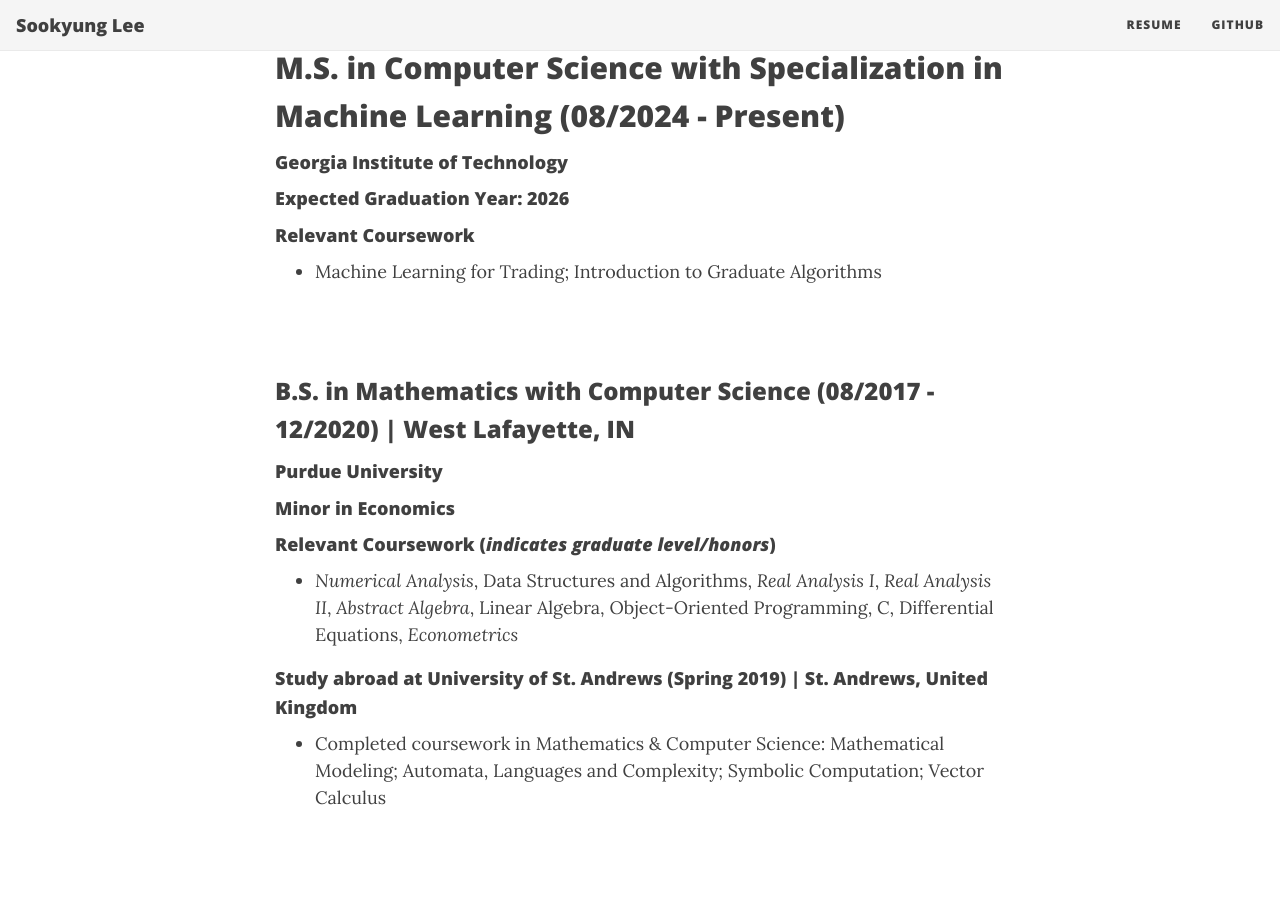
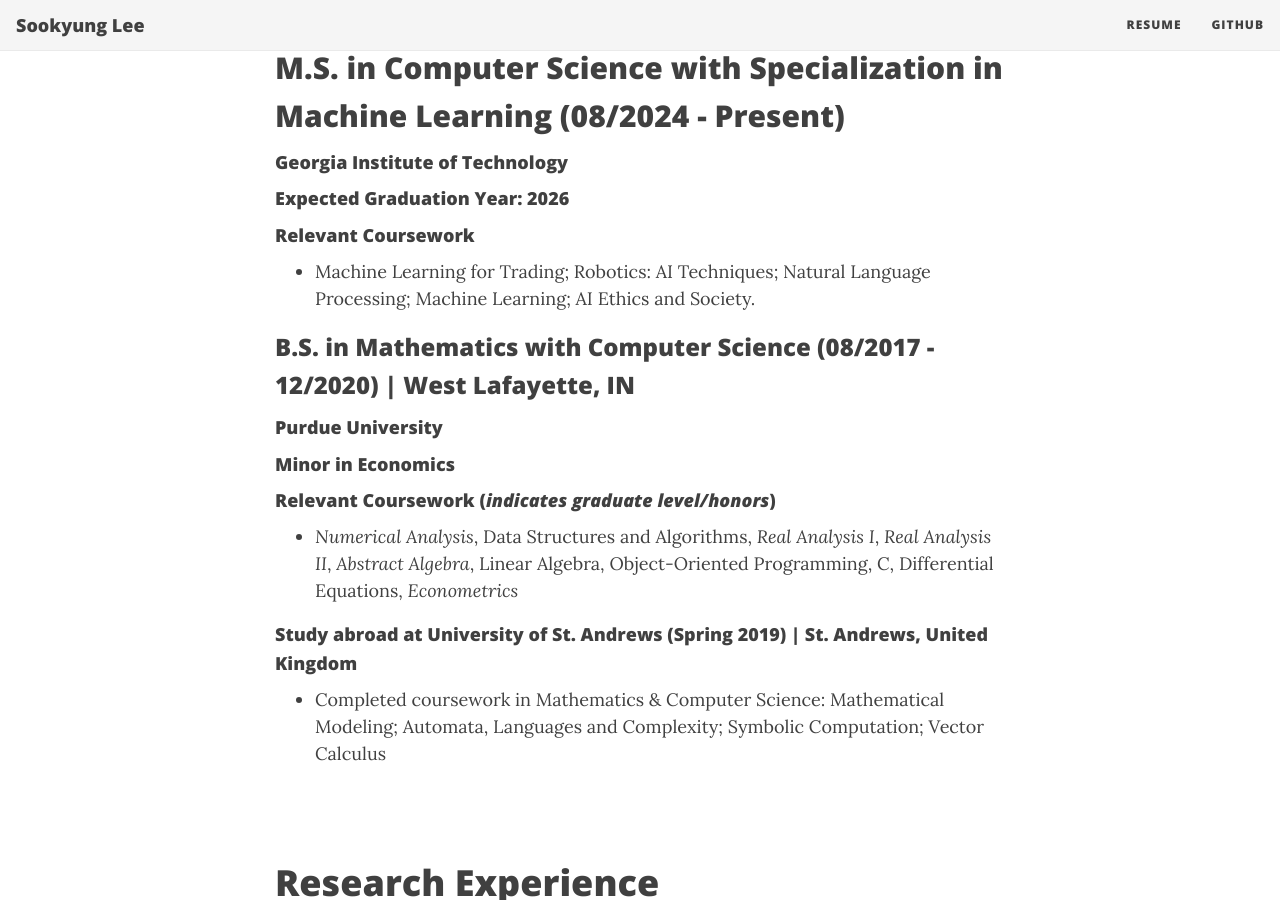
Before and after one commit to sklee16/sklee16.github.io, a Jekyll site: the page built from Resume.md, in a window 1280 px wide and 900 px high, scrolled down 671 px. Built offline with Jekyll 4.4.1, drawn with Linux system fonts in a browser that asks for light colours; nearby versions of some CDN libraries.

Commit message:
Update Resume.md

```diff
--- a/Resume.md
+++ b/Resume.md
@@ -13,8 +13,7 @@ cover-img: /assets/img/main3.jpg
 #### Georgia Institute of Technology
 #### Expected Graduation Year: 2026
 #### Relevant Coursework
-* Machine Learning for Trading; Introduction to Graduate Algorithms
-
+* Machine Learning for Trading; Robotics: AI Techniques; Natural Language Processing; Machine Learning; AI Ethics and Society.
 <br/>
 
 ### B.S. in Mathematics with Computer Science (08/2017 - 12/2020) | West Lafayette, IN
```
